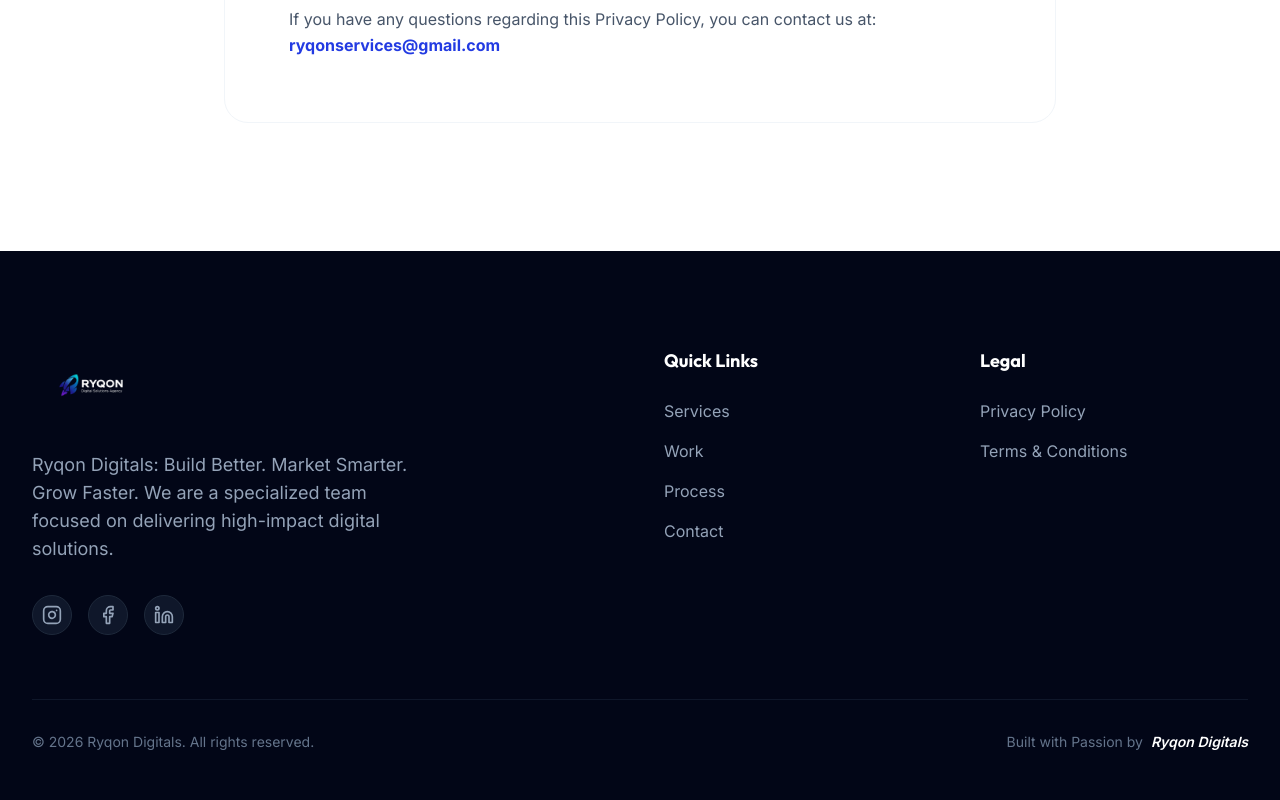
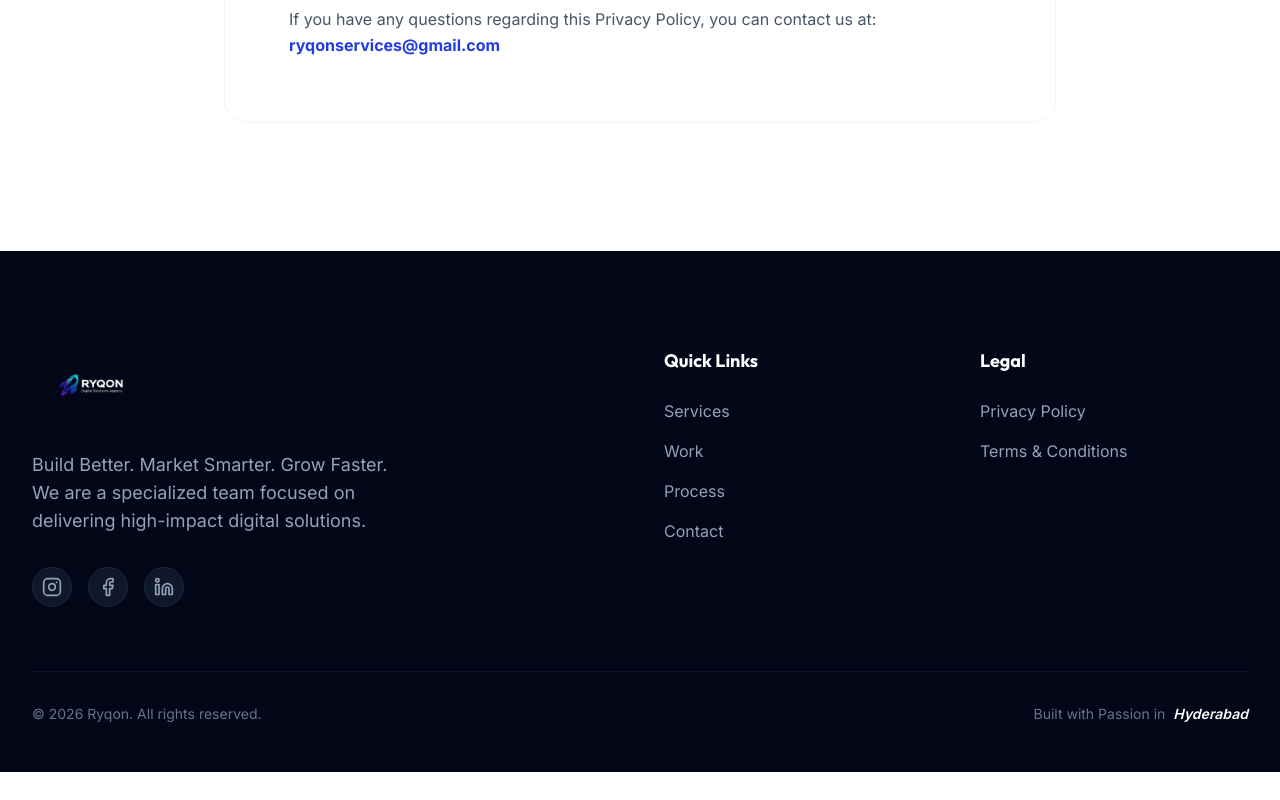
Before and after one commit to ryqonservices/Ryqon, a Next.js app: page /privacy-policy in a window 1280 px wide. Shown: the part 1011-1811 px from the top of the page. After the commit the page ends 1783 px from the top, so only its background shows below. Built offline with nearby package versions, Linux system fonts and the light colour scheme.

Commit message:
fix deployment error

```diff
--- a/src/app/layout.jsx
+++ b/src/app/layout.jsx
@@ -3,32 +3,8 @@
 import Footer from '../components/Footer';
 
 export const metadata = {
-  metadataBase: new URL('https://www.ryqondigitals.com'),
-  title: 'Ryqon Digitals | Build Better. Market Smarter. Grow Faster.',
-  description: 'Ryqon Digitals builds products that get results — From Web & Mobile Applications to Marketing Growth. Web, Mobile Apps & Marketing Solutions for Brands, Startups, and Small Businesses.',
-  keywords: ['Ryqon Digitals', 'Web Development', 'Mobile App Development', 'Digital Marketing', 'Software Solutions', 'Hyderabad Tech Agency'],
-  openGraph: {
-    title: 'Ryqon Digitals | Digital Solutions for Growth',
-    description: 'We Build Products That Get Results — From Web & Mobile Applications to Marketing Growth.',
-    url: 'https://www.ryqondigitals.com',
-    siteName: 'Ryqon Digitals',
-    images: [
-      {
-        url: '/site logo.png',
-        width: 1200,
-        height: 630,
-        alt: 'Ryqon Digitals Logo',
-      },
-    ],
-    locale: 'en_US',
-    type: 'website',
-  },
-  twitter: {
-    card: 'summary_large_image',
-    title: 'Ryqon Digitals | Build Better. Market Smarter.',
-    description: 'Web, Mobile Apps & Marketing Solutions for Brands and Startups.',
-    images: ['/site logo.png'],
-  },
+  title: 'Ryqon | Build Better. Market Smarter. Grow Faster.',
+  description: 'We Build Products That Get Results — From Web & Mobile Applications to Marketing Growth. Web, Mobile Apps & Marketing Solutions for Brands, Startups, and Small Businesses.',
 };
 
 export default function RootLayout({ children }) {
@@ -44,51 +20,6 @@
         <link rel="icon" type="image/png" sizes="32x32" href="/ryqon_icon.svg" />
         <link rel="icon" type="image/png" sizes="192x192" href="/ryqon_icon.svg" />
         <link rel="apple-touch-icon" href="/ryqon_icon.svg" />
-        <script
-          type="application/ld+json"
-          dangerouslySetInnerHTML={{
-            __html: JSON.stringify({
-              "@context": "https://schema.org",
-              "@type": "ProfessionalService",
-              "name": "Ryqon Digitals",
-              "image": "https://www.ryqondigitals.com/site logo.png",
-              "@id": "https://www.ryqondigitals.com",
-              "url": "https://www.ryqondigitals.com",
-              "telephone": "",
-              "address": {
-                "@type": "PostalAddress",
-                "streetAddress": "",
-                "addressLocality": "Hyderabad",
-                "addressRegion": "Telangana",
-                "postalCode": "",
-                "addressCountry": "IN"
-              },
-              "geo": {
-                "@type": "GeoCoordinates",
-                "latitude": 17.3850,
-                "longitude": 78.4867
-              },
-              "openingHoursSpecification": {
-                "@type": "OpeningHoursSpecification",
-                "dayOfWeek": [
-                  "Monday",
-                  "Tuesday",
-                  "Wednesday",
-                  "Thursday",
-                  "Friday",
-                  "Saturday"
-                ],
-                "opens": "09:00",
-                "closes": "18:00"
-              },
-              "sameAs": [
-                "https://www.instagram.com/ryqon_services/",
-                "https://www.facebook.com/profile.php?id=61587584260076",
-                "https://www.linkedin.com/company/ryqon-services/"
-              ]
-            })
-          }}
-        />
       </head>
       <body className="bg-white dark:bg-slate-950 text-slate-900 dark:text-white flex flex-col min-h-screen">
         <Navbar />
--- a/src/components/Footer.jsx
+++ b/src/components/Footer.jsx
@@ -7,9 +7,9 @@
             <div className="mx-auto max-w-7xl px-6 lg:px-8">
                 <div className="grid grid-cols-1 md:grid-cols-4 gap-12 mb-16">
                     <div className="md:col-span-2">
-                        <img src="/Ryqon logo.png" alt="Ryqon Digitals Logo" className="h-20 w-auto mb-6" />
+                        <img src="/Ryqon logo.png" alt="Ryqon Logo" className="h-20 w-auto mb-6" />
                         <p className="text-slate-400 text-lg max-w-sm mb-8">
-                            Ryqon Digitals: Build Better. Market Smarter. Grow Faster. We are a specialized team focused on delivering high-impact digital solutions.
+                            Build Better. Market Smarter. Grow Faster. We are a specialized team focused on delivering high-impact digital solutions.
                         </p>
                         <div className="flex space-x-4">
                             {[
@@ -51,10 +51,10 @@
                 </div>
 
                 <div className="pt-8 border-t border-slate-900 flex flex-col md:flex-row justify-between items-center gap-4">
-                    <p className="text-slate-500 text-sm">&copy; {new Date().getFullYear()} Ryqon Digitals. All rights reserved.</p>
+                    <p className="text-slate-500 text-sm">&copy; {new Date().getFullYear()} Ryqon. All rights reserved.</p>
                     <div className="flex gap-8">
                         <p className="text-slate-500 text-sm flex items-center gap-2">
-                            Built with Passion by <span className="text-white font-semibold italic">Ryqon Digitals</span>
+                            Built with Passion in <span className="text-white font-semibold italic">Hyderabad</span>
                         </p>
                     </div>
                 </div>
```
